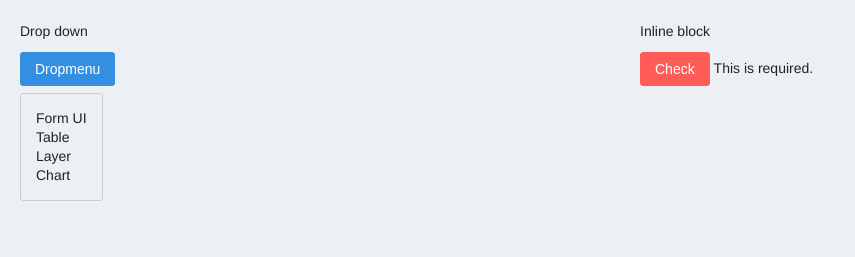
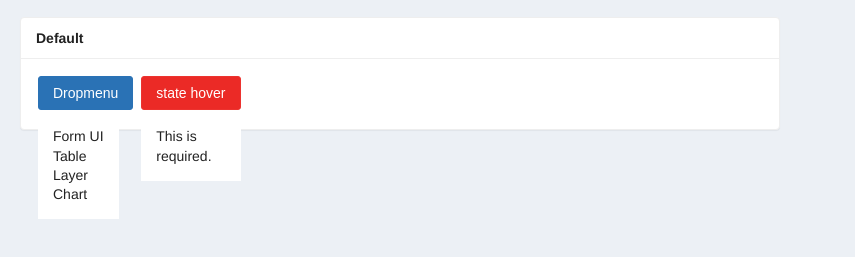
Before and after one commit to itworkcenter/jnose, a website: page modules/state/state.html in a window 1280 px wide. Shown: the part 57-314 px from the top of the page, without its empty margins (0-855 px from the left). Drawn offline with Linux system fonts and the light colour scheme.

Commit message:
Update state.html

```diff
--- a/modules/state/state.html
+++ b/modules/state/state.html
@@ -8,29 +8,37 @@
         <link rel="stylesheet" type="text/css" href="css/state.css">
 
         <script type="text/javascript" src="../../dist/scripts/base.all.js"></script>
-        <script type="text/javascript" src="../../dist/scripts/module.all.js"></script>
+        <!-- <script type="text/javascript" src="../../dist/scripts/module.all.js"></script> -->
         <script type="text/javascript" src="scripts/state.js"></script>
         <style media="screen">
-            .test-menu{
-                float: left;
-                margin-top: 5px;
+            body{
+                max-width: 800px;
+            }
+            .nstate-box{
                 padding: 15px;
-                border: 1px solid #ccc;
-                border-radius: 3px;
             }
-
             .test-box{
                 position: relative;
+                display: inline-block;
+                margin: 2px;
+            }
+            .test-box .nstate-box{
+                position: absolute;;
+                background-color: white;
             }
         </style>
     </head>
     <body>
         <div class="ntitle-xx">State</div>
         <div class="nrow">
-            <div class="ncol-6">
+            <div class="ncol-12">
+                <div class="npanel">
+                    <div class="npanel-head">
+                        <h3 class="npanel-head-title">Default</h3>
+                    </div>
+                    <div class="npanel-body">
                         <div class="test-box">
-                    <div class="ntitle-x">Drop down</div>
-                    <button class="nbtn nbtn--primary nstate nstate--active">Dropmenu</button>
+                            <button class="nbtn nbtn--primary nstate active">Dropmenu</button>
                             <div class="nstate-box">
                                 <ul class="test-menu">
                                     <li><a href="javascript:;">Form UI</a></li>
@@ -40,15 +48,15 @@
                                 </ul>
                             </div>
                         </div>
-
-            </div>
-            <div class="ncol-6">
-                <div class="ntitle-x">Inline block</div>
-                <button class="nbtn nbtn--danger nstate nstate--inline nstate--active">Check</button>
+                        <div class="test-box">
+                            <button class="nbtn nbtn--danger nstate active  hover">state hover</button>
                             <div class="nstate-box">
                                 This is required.
                             </div>
                         </div>
                     </div>
+                </div>
+            </div>
+        </div>
     </body>
 </html>
```
Lines whose indentation alone changed are shown as unchanged.
